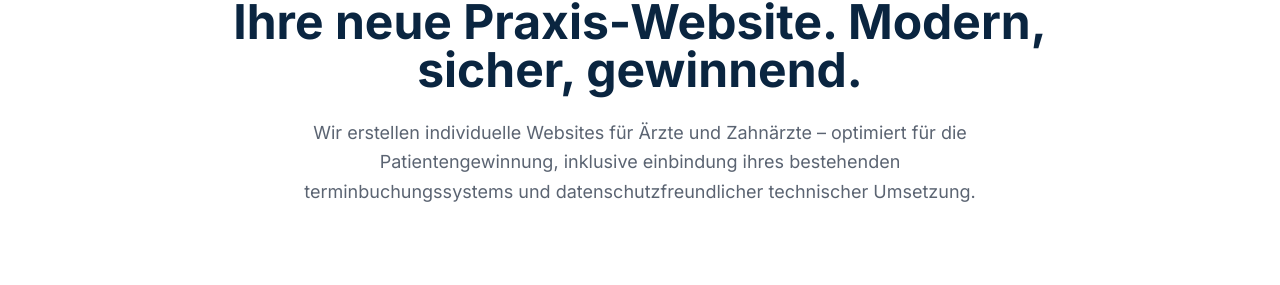
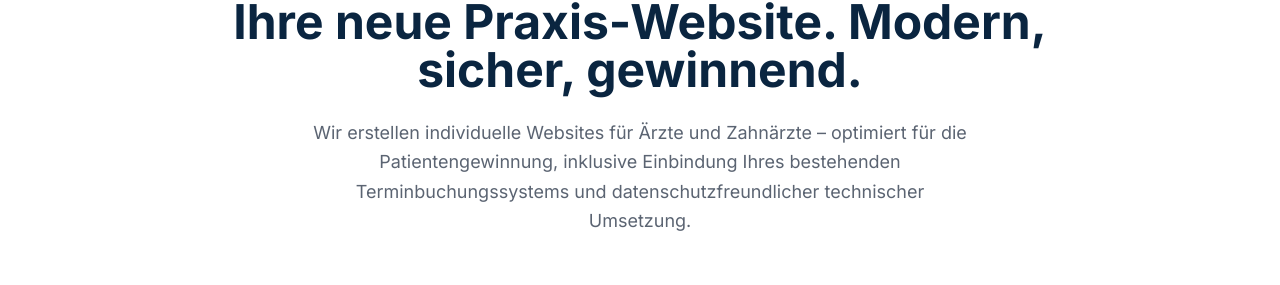
Before and after one commit to martinochs/ochs-werbeagentur, a Next.js app: page /leistungen/praxis-websites in a window 1280 px wide. Shown: the part 215-500 px from the top of the page. Built offline with nearby package versions, Linux system fonts and the light colour scheme; no server answers.

Commit message:
fix: restore correct capitalization for Terminbuchung hero text
Co-authored-by: Cursor <cursoragent@cursor.com>

```diff
--- a/app/leistungen/praxis-websites/page.tsx
+++ b/app/leistungen/praxis-websites/page.tsx
@@ -33,7 +33,7 @@ export default function PraxisWebsitesPage() {
             </h1>
             <p className="mx-auto mt-6 max-w-2xl text-lg leading-relaxed text-muted">
               Wir erstellen individuelle Websites für Ärzte und Zahnärzte – optimiert für die Patientengewinnung,
-              inklusive {terminbuchungHeroMention.toLowerCase()} und datenschutzfreundlicher technischer Umsetzung.
+              inklusive {terminbuchungHeroMention} und datenschutzfreundlicher technischer Umsetzung.
             </p>
           </div>
         </section>
--- a/components/Hero.tsx
+++ b/components/Hero.tsx
@@ -35,7 +35,7 @@ export function Hero() {
               Praxis-Websites, die Ihr Team entlasten und neue Patienten überzeugen
             </h1>
             <p className="mt-5 text-[15px] leading-relaxed text-muted max-w-lg">
-              Individuell entwickelt für Arzt- und Zahnarztpraxen – mit {terminbuchungHeroMention.toLowerCase()}, lokaler Google-Sichtbarkeit und persönlicher Betreuung.
+              Individuell entwickelt für Arzt- und Zahnarztpraxen – mit {terminbuchungHeroMention}, lokaler Google-Sichtbarkeit und persönlicher Betreuung.
             </p>
             <p className="mt-3 text-sm font-medium text-navy">
               Bundesweit für Arzt- und Zahnarztpraxen – persönlich betreut.
```
